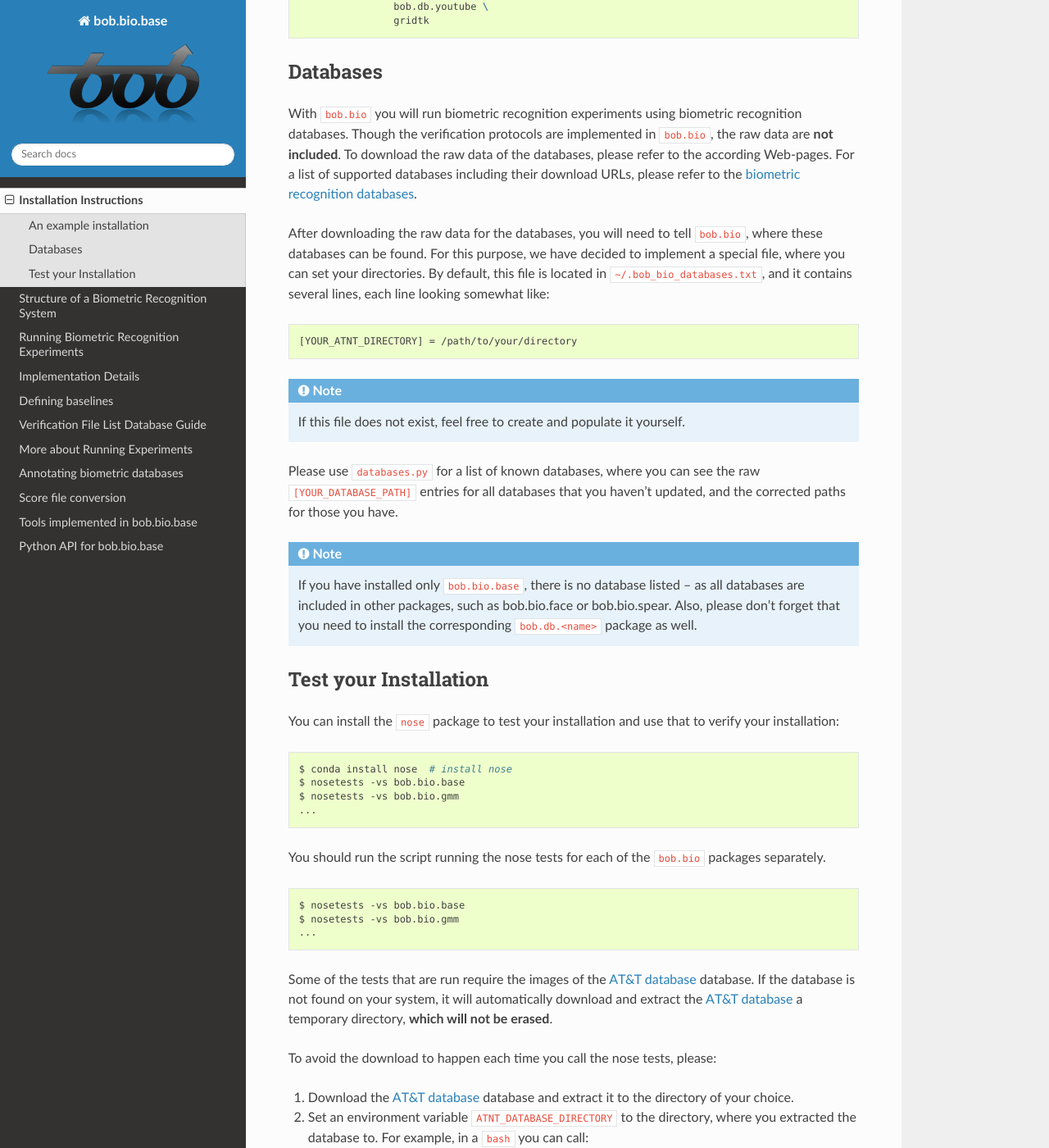
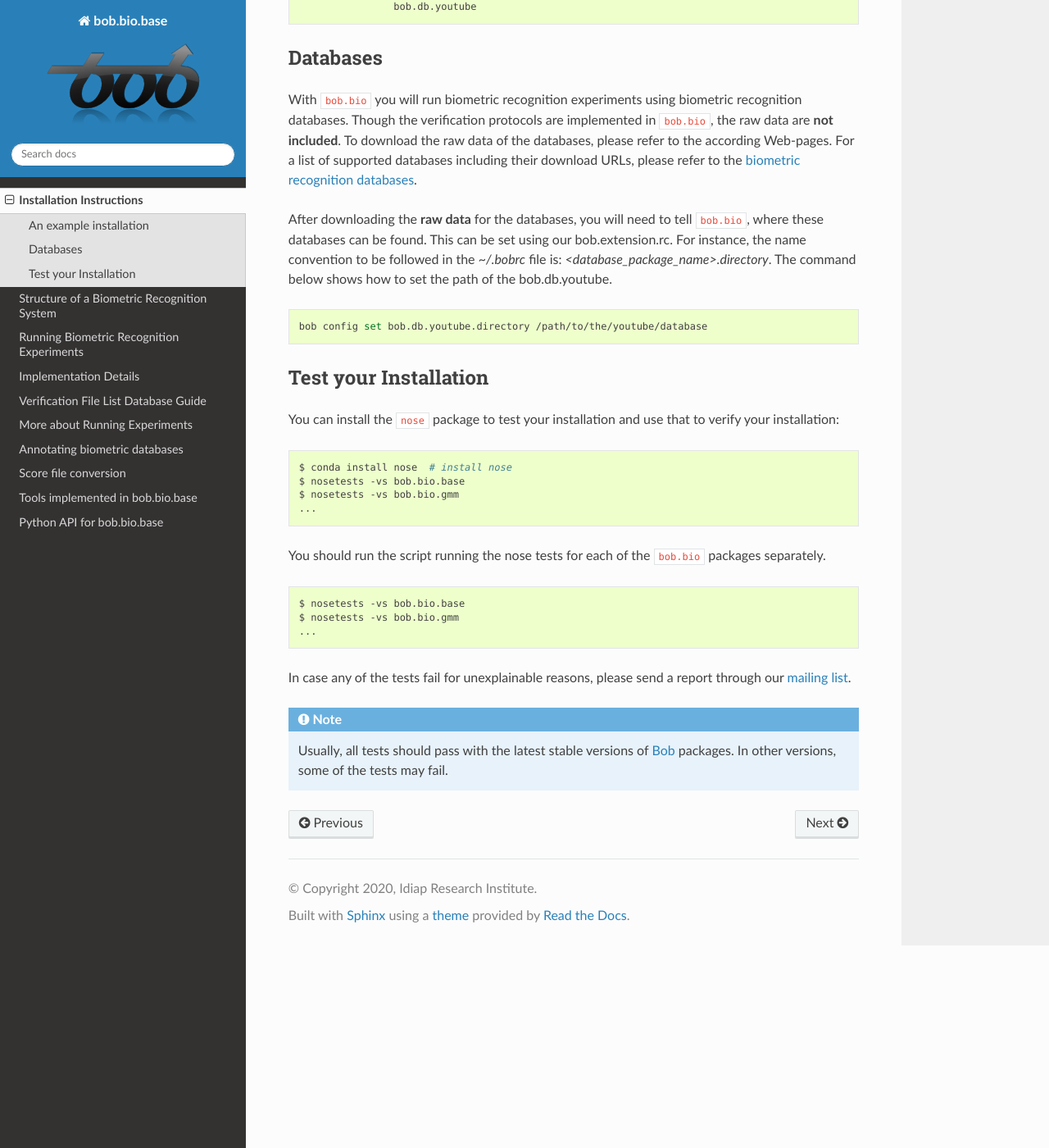
Before and after one commit to bioidiap/bob.bio.base, a Sphinx documentation site: the page built from doc/installation.rst, in a window 1280 px wide and 1400 px high, scrolled down 826 px. Shown: the whole window at 82% size. Built offline with Sphinx 7.4.7 and the Read the Docs theme 2.0.0, drawn with Linux system fonts in a browser that asks for light colours; the version number could not be read and is left out; some of the changed text lies outside the part shown.

```diff
--- a/doc/installation.rst
+++ b/doc/installation.rst
@@ -44,8 +44,7 @@ command line below will install all the required packages:
                     bob.bio.face \
                     bob.bio.gmm \
                     bob.bio.video \
-                    bob.db.youtube \
-                    gridtk
+                    bob.db.youtube
 
 
 Databases
@@ -58,32 +57,15 @@ data of the databases, please refer to the according Web-pages. For a list of
 supported databases including their download URLs, please refer to the
 `biometric recognition databases`_.
 
-After downloading the raw data for the databases, you will need to tell
-``bob.bio``, where these databases can be found. For this purpose, we have
-decided to implement a special file, where you can set your directories. By
-default, this file is located in ``~/.bob_bio_databases.txt``, and it contains
-several lines, each line looking somewhat like:
+After downloading the **raw data** for the databases, you will need to tell
+``bob.bio``, where these databases can be found. This can be set using
+our :ref:`bob.extension.rc`.
+For instance, the name convention to be followed in the `~/.bobrc` file is: `<database_package_name>.directory`.
+The command below shows how to set the path of the :ref:`bob.db.youtube`.
 
-.. code-block:: text
+.. code-block:: sh
 
-   [YOUR_ATNT_DIRECTORY] = /path/to/your/directory
-
-.. note::
-
-   If this file does not exist, feel free to create and populate it yourself.
-
-
-Please use ``databases.py`` for a list of known databases, where you can see
-the raw ``[YOUR_DATABASE_PATH]`` entries for all databases that you haven't
-updated, and the corrected paths for those you have.
-
-.. note::
-
-   If you have installed only ``bob.bio.base``, there is no database listed --
-   as all databases are included in other packages, such as
-   :ref:`bob.bio.face <bob.bio.face>` or :ref:`bob.bio.spear <bob.bio.spear>`.
-   Also, please don't forget that you need to install the corresponding
-   ``bob.db.<name>`` package as well.
+   bob config set bob.db.youtube.directory /path/to/the/youtube/database
 
 
 Test your Installation
@@ -108,24 +90,6 @@ packages separately.
   $ nosetests -vs bob.bio.gmm
   ...
 
-Some of the tests that are run require the images of the `AT&T database`_
-database. If the database is not found on your system, it will automatically
-download and extract the `AT&T database`_ a temporary directory, **which will
-not be erased**.
-
-To avoid the download to happen each time you call the nose tests, please:
-
-1. Download the `AT&T database`_ database and extract it to the directory of
-   your choice.
-2. Set an environment variable ``ATNT_DATABASE_DIRECTORY`` to the directory,
-   where you extracted the database to. For example, in a ``bash`` you can
-   call:
-
-.. code-block:: sh
-
-  $ export ATNT_DATABASE_DIRECTORY=/path/to/your/copy/of/atnt
-
-
 In case any of the tests fail for unexplainable reasons, please send a report
 through our `mailing list`_.
 
```
Also changed, not shown: doc/baseline.rst (deleted, +0 -86 lines), doc/index.rst (+0 -19 lines), doc/py_api.rst (+7 -61 lines), doc/struct_bio_rec_sys.rst (+62 -14 lines), doc/img/bio_ident_sys.svg, doc/img/bio_rec_sys.svg, doc/img/bio_ver_sys.svg, 3 other files.
